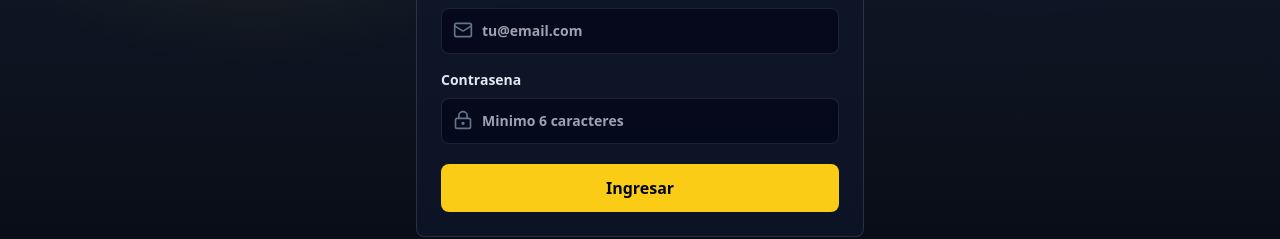
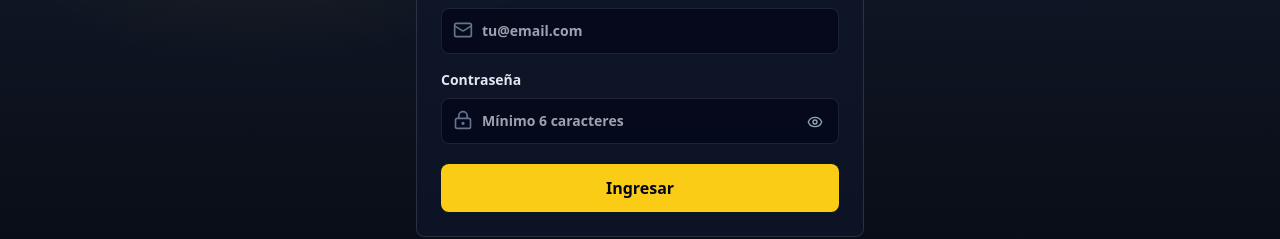
Before and after one commit to ViralFrame2026/PokeTrade-HUB, a Next.js app: page /login in a window 1280 px wide. Shown: the part 460-699 px from the top of the page. Built offline with nearby package versions, Linux system fonts and the light colour scheme.

Commit message:
Polish auth form password UX

```diff
--- a/app/login/page.tsx
+++ b/app/login/page.tsx
@@ -31,7 +31,7 @@ export default async function LoginPage({ searchParams }: LoginPageProps) {
           </p>
           <h1 className="mt-2 text-4xl font-black text-white">Ingresar</h1>
           <p className="mt-4 leading-7 text-slate-300">
-            Accede para publicar, crear sorteos y construir reputacion dentro de
+            Accede para publicar, crear sorteos y construir reputación dentro de
             la comunidad.
           </p>
         </div>
--- a/components/auth-form.tsx
+++ b/components/auth-form.tsx
@@ -1,7 +1,7 @@
 "use client";
 
 import { useState } from "react";
-import { Loader2, LockKeyhole, Mail, UserRound } from "lucide-react";
+import { Eye, EyeOff, Loader2, LockKeyhole, Mail, UserRound } from "lucide-react";
 import { createSupabaseBrowserClient } from "@/lib/supabase/client";
 
 type AuthFormProps = {
@@ -13,6 +13,7 @@ export function AuthForm({ nextPath }: AuthFormProps) {
   const [displayName, setDisplayName] = useState("");
   const [email, setEmail] = useState("");
   const [password, setPassword] = useState("");
+  const [showPassword, setShowPassword] = useState(false);
   const [error, setError] = useState<string | null>(null);
   const [message, setMessage] = useState<string | null>(null);
   const [isSubmitting, setIsSubmitting] = useState(false);
@@ -68,7 +69,7 @@ export function AuthForm({ nextPath }: AuthFormProps) {
       setError(
         authError instanceof Error
           ? authError.message
-          : "No pudimos completar la autenticacion."
+          : "No pudimos completar la autenticación."
       );
     } finally {
       setIsSubmitting(false);
@@ -109,7 +110,7 @@ export function AuthForm({ nextPath }: AuthFormProps) {
       <form className="mt-5" onSubmit={handleSubmit}>
         {mode === "register" ? (
           <label className="block text-sm font-bold text-slate-200">
-            Nombre publico
+            Nombre público
             <div className="relative mt-2">
               <UserRound className="pointer-events-none absolute left-3 top-3 h-5 w-5 text-slate-500" />
               <input
@@ -143,19 +144,27 @@ export function AuthForm({ nextPath }: AuthFormProps) {
         </label>
 
         <label className="mt-4 block text-sm font-bold text-slate-200">
-          Contrasena
+          Contraseña
           <div className="relative mt-2">
             <LockKeyhole className="pointer-events-none absolute left-3 top-3 h-5 w-5 text-slate-500" />
             <input
               autoComplete={mode === "login" ? "current-password" : "new-password"}
-              className="w-full rounded-lg border border-white/10 bg-slate-950/70 py-3 pl-10 pr-3 text-white outline-none focus:border-pokemonYellow/60"
+              className="w-full rounded-lg border border-white/10 bg-slate-950/70 py-3 pl-10 pr-12 text-white outline-none focus:border-pokemonYellow/60"
               minLength={6}
               onChange={(event) => setPassword(event.target.value)}
-              placeholder="Minimo 6 caracteres"
+              placeholder="Mínimo 6 caracteres"
               required
-              type="password"
+              type={showPassword ? "text" : "password"}
               value={password}
             />
+            <button
+              aria-label={showPassword ? "Ocultar contraseña" : "Mostrar contraseña"}
+              className="absolute right-2 top-2 grid h-8 w-8 place-items-center rounded-md text-slate-400 transition hover:bg-white/10 hover:text-pokemonYellow"
+              onClick={() => setShowPassword((current) => !current)}
+              type="button"
+            >
+              {showPassword ? <EyeOff className="h-4 w-4" /> : <Eye className="h-4 w-4" />}
+            </button>
           </div>
         </label>
 
```
